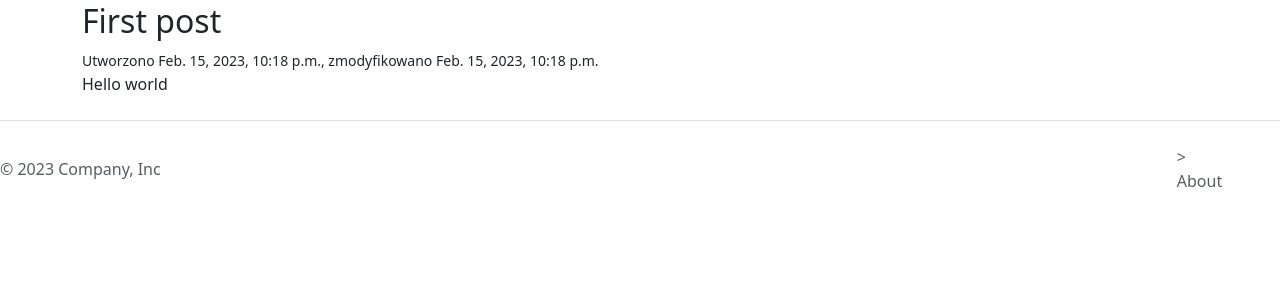
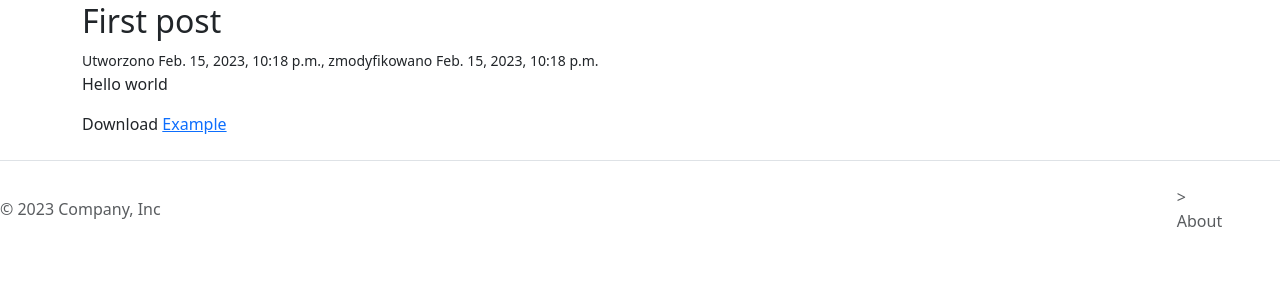
Before and after one commit to mduraj0/DjangoBasics, a Django app: page /posts/1 in a window 1280 px wide. Shown: the part 95-397 px from the top of the page. Run offline with Django 4.2, Linux system fonts and the light colour scheme; data comes from the database, SQL or seed files in the repository.

Commit message:
adding on the download page of the file, if it has been added in posts

```diff
--- a/firstDjango/posts/templates/posts/post_details.html
+++ b/firstDjango/posts/templates/posts/post_details.html
@@ -7,4 +7,7 @@
     <div>
         <p> {{ post.content }} </p>
     </div>
+    {% if post.example_file %}
+        <div> Download <a href="{{ post.example_file.url }}">Example</a> </div>
+    {% endif %}
 {% endblock %}
```
